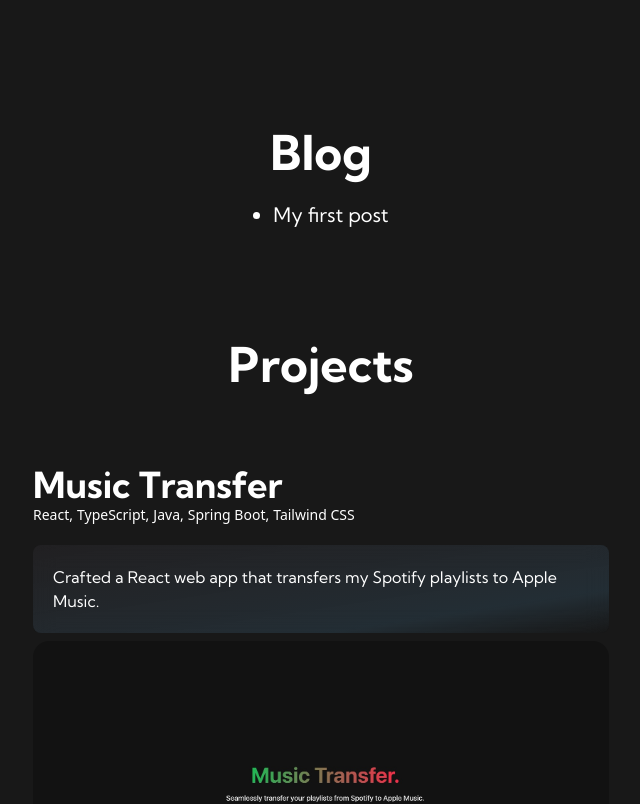
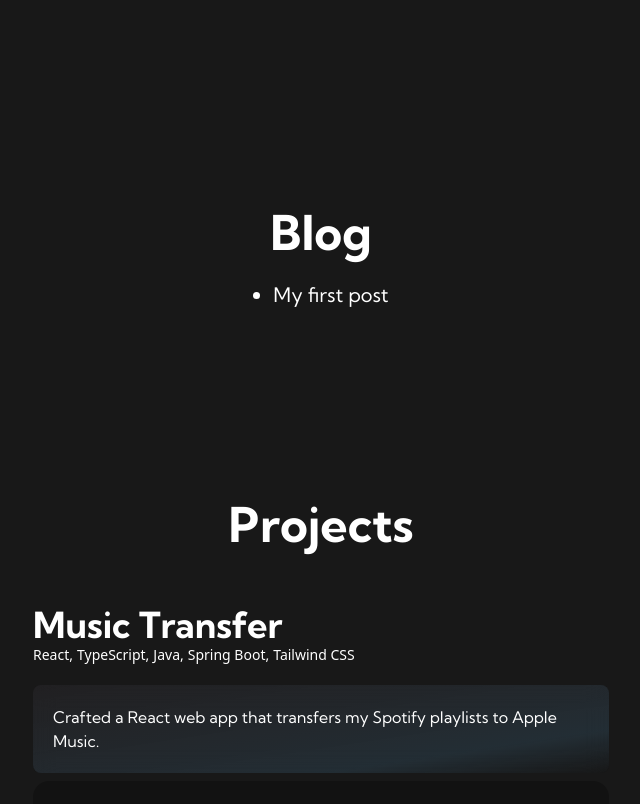
Before and after one commit to leulmes/leuldev, a Next.js app: page / in a window 1280 px wide. Shown: the part 780-1584 px from the top of the page, without its empty margins (319-959 px from the left). Built offline with nearby package versions, Linux system fonts and the light colour scheme.

Commit message:
fixed spacing with titles

```diff
--- a/app/page.tsx
+++ b/app/page.tsx
@@ -131,7 +131,7 @@ useEffect(() => {
             </div>
           </div>
           <div id='second-section' className='flex flex-col items-center mb-28'>
-			<h1 className='font-main text-5xl font-bold text-white pb-6'>
+			<h1 className='font-main text-5xl font-bold text-white pb-6 mt-20'>
               Blog
             </h1>
             <ul className='text-white pl-5 list-disc font-main text-xl'>
@@ -145,12 +145,12 @@ useEffect(() => {
             </ul>
           </div>
           <div id='third-section' className='mb-28 flex flex-col items-center'>
-            <h1 className='font-main text-5xl font-bold text-white'>
-              Projects
+            <h1 className='font-main text-5xl font-bold text-white mt-20'>
+              <span>Projects</span>
             </h1>
-            <div className='mt-5 mr-3 ml-3 max-w-[36rem]'>
+            <div className='mr-3 ml-3 max-w-[36rem]'>
               <h1 className='font-main pt-14 text-4xl font-bold text-white'>
-                Music Transfer
+                <span>Music Transfer</span>
               </h1>
               <div className='flex gap-1 text-sm font-medium text-white'>
                 <span className=''>React,</span>
```
